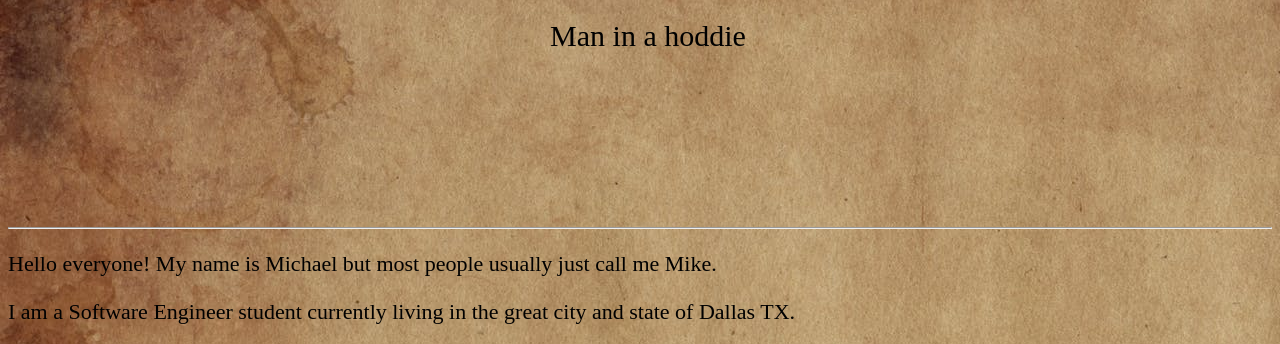
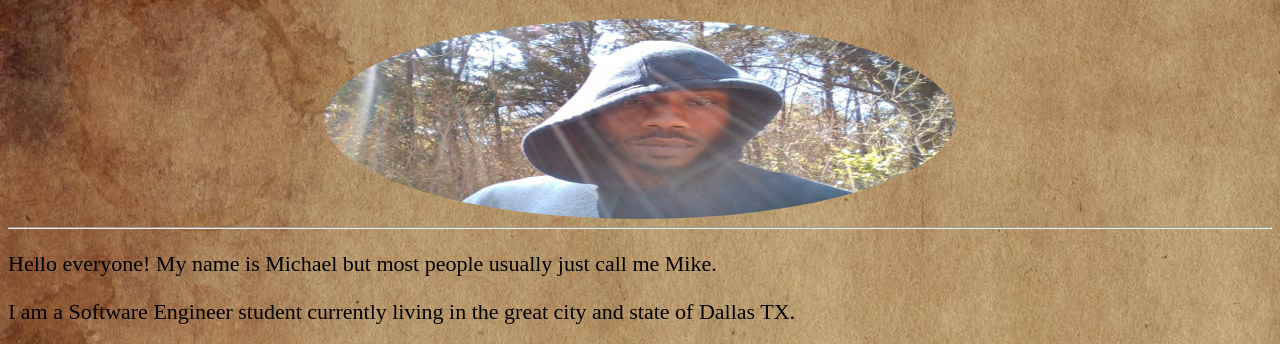
Before and after one commit to MIkeSimsDevelopment/web-port, a plain HTML site: page index.html in a window 1280 px wide. Shown: the part 178-522 px from the top of the page. Drawn offline with Linux system fonts and the light colour scheme; files whose address does not match are found by name.

Commit message:
Update index.html

```diff
--- a/index.html
+++ b/index.html
@@ -12,7 +12,7 @@
 			<!--tell who i am and where I am located-->
 			<h1>Michael Sims Jr</h1>
 			<p class="align">Software Engineer</p>
-			<img src="image/me.jpeg" alt="Man in a hoddie">
+			<img src="images/me.jpeg" alt="Man in a hoddie">
 		</header>
     <main>
 		<hr>
```
